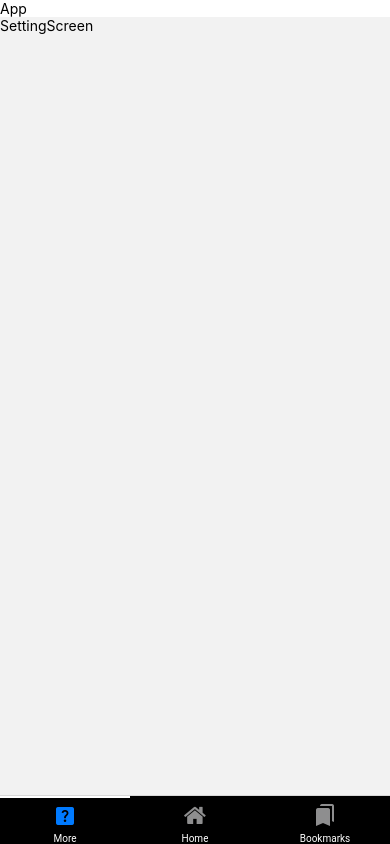
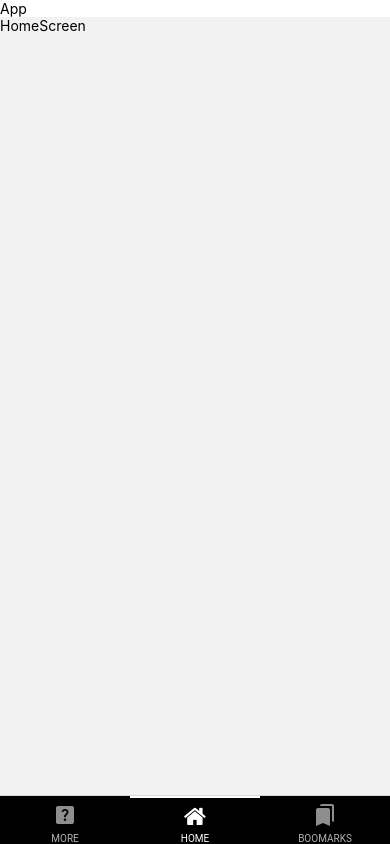
Before and after one commit to OrganizedIsolatedInsect/Field-Point, a React Native app: screen /HomeScreen in a window 390 px wide. Built offline with nearby package versions, Linux system fonts and the light colour scheme.

Commit message:
added active/inactive colors

```diff
--- a/package.json
+++ b/package.json
@@ -26,6 +26,8 @@
     "@babel/preset-env": "^7.20.0",
     "@babel/runtime": "^7.20.0",
     "@react-native-community/eslint-config": "^3.2.0",
+    "@testing-library/jest-native": "^5.4.2",
+    "@testing-library/react-native": "^12.1.2",
     "@tsconfig/react-native": "^2.0.2",
     "@types/jest": "^29.2.1",
     "@types/react": "^18.0.24",
--- a/src/Shared/Navigation/BottomTabNavigator.js
+++ b/src/Shared/Navigation/BottomTabNavigator.js
@@ -1,12 +1,12 @@
 import * as React from "react";
 
-import { Pressable } from "react-native";
+import { Pressable, Text } from "react-native";
 import { createBottomTabNavigator } from "@react-navigation/bottom-tabs";
 import MaterialCommunityIcons from "react-native-vector-icons/MaterialCommunityIcons";
 import FontAwesome from "react-native-vector-icons/FontAwesome";
 import MaterialIcons from "react-native-vector-icons/MaterialIcons";
 
-import { Colours } from "../styles";
+import styles,{ Colours } from "../styles";
 import SettingScreen from "../../Screens/Setting/SettingScreen";
 import HomeScreen from "../../Screens/Home/HomeScreen";
 import BookmarkScreen from "../../Screens/Bookmark/BookmarkScreen";
@@ -38,21 +38,25 @@ export const AppNavigator = () => {
       screenOptions={({ route }) => ({
         tabBarLabelStyle: {
           fontFamily: "Roboto",
-          fontSize: 10,
-          color: Colours.primaryText,
         },
-
         headerShown: false,
         tabBarStyle: { backgroundColor: Colours.backgroundColouring },
+        tabBarInactiveTintColor: Colours.inctive, // color when icon is not picked
+        tabBarActiveTintColor: Colours.active, // color when icon is picked
       })}
+      //set default screen to Home
+      initialRouteName="Home"
+
     >
       <BottomTab.Screen
         name="More"
         component={SettingScreen}
         options={{
-          tabBarLabel: "More",
-          tabBarIcon: ({ color, size }) => (
-            <MaterialIcons name="help-center" color={color} size={24} />
+          tabBarLabel: ({ focused,color,size }) => {
+            return <Text style={[styles.bottomTabText,{color: focused ? Colours.active : Colours.inActive}]}>MORE</Text>
+          },
+          tabBarIcon: ({ color, size, focused }) => (
+            <MaterialIcons name="help-center" color={color} style={styles.bottomTabIconSize} />
           ),
           tabBarButton: CustomTabButton,
         }}
@@ -61,9 +65,11 @@ export const AppNavigator = () => {
         name="Home"
         component={HomeScreen}
         options={{
-          tabBarLabel: "Home",
-          tabBarIcon: ({ color, size }) => (
-            <FontAwesome name="home" color={color} size={24} />
+          tabBarLabel: ({ focused,color,size }) => {
+            return <Text style={[styles.bottomTabText,{color: focused ? Colours.active : Colours.inActive}]}>HOME</Text>
+          },
+          tabBarIcon: ({ color, size, focused }) => (
+            <FontAwesome name="home" color={color} style={styles.bottomTabIconSize} />
           ),
           tabBarButton: CustomTabButton,
         }}
@@ -72,12 +78,14 @@ export const AppNavigator = () => {
         name="Bookmarks"
         component={BookmarkScreen}
         options={{
-          tabBarLabel: "Bookmarks",
-          tabBarIcon: ({ color, size }) => (
+          tabBarLabel: ({ focused,color,size }) => {
+            return <Text style={[styles.bottomTabText,{color: focused ? Colours.active : Colours.inActive}]}>BOOMARKS</Text>
+          },
+          tabBarIcon: ({ color, size, focused }) => (
             <MaterialCommunityIcons
               name="bookmark-multiple"
               color={color}
-              size={24}
+              style={styles.bottomTabIconSize}
             />
           ),
           tabBarButton: CustomTabButton,
--- a/src/Shared/styles.js
+++ b/src/Shared/styles.js
@@ -1,8 +1,11 @@
 import { StyleSheet } from "react-native";
 
 export const Colours = {
-  primaryText: "#FFFFFF", //White
+  primaryText: "#ffffff", //White
   backgroundColouring: "#000000", //Black
+  active :  "#ffffff", // White
+  inActive: '#b3b3b3', // Grey
+
 };
 
 export default StyleSheet.create({
@@ -13,4 +16,12 @@ export default StyleSheet.create({
   background: {
     backgroundColor: Colours.backgroundColouring,
   },
+  bottomTabIconSize:{
+    fontSize: 24,
+  },
+  bottomTabText:{
+    fontFamily: "Roboto",
+    fontSize:10,
+  }
+
 });
```
Also changed, not shown: 1 other file (tests, documents, lock files or other folders).
